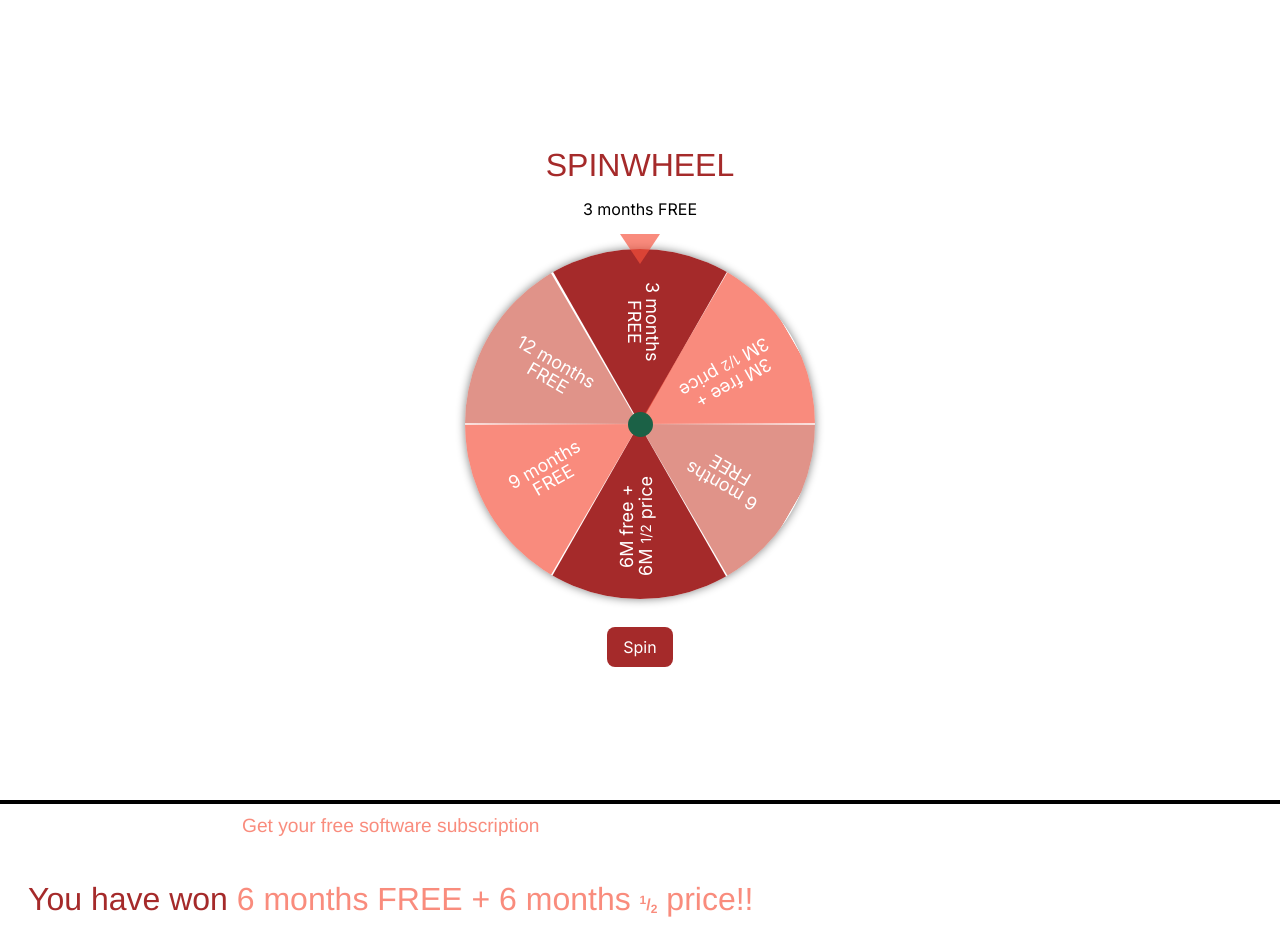
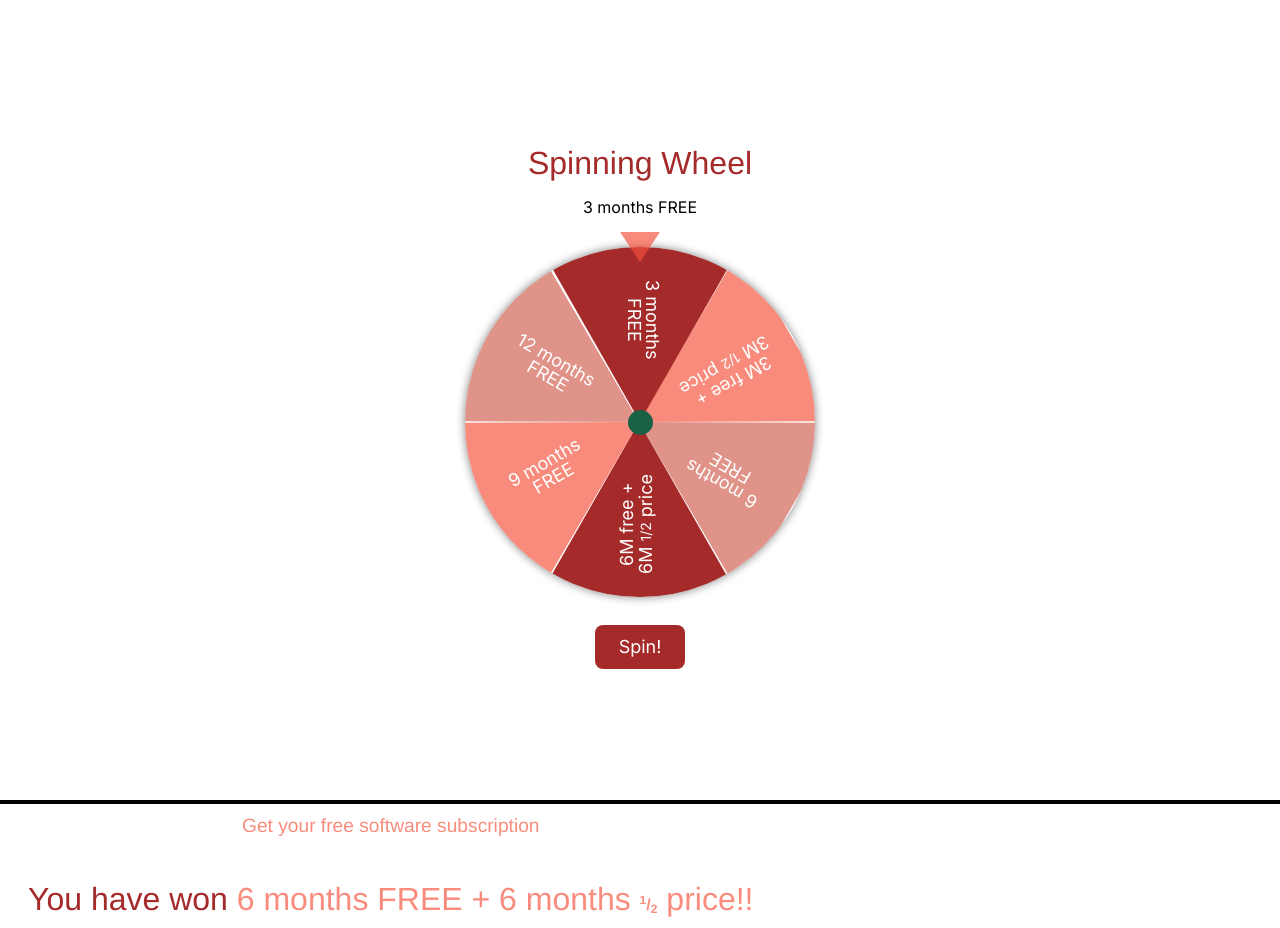
Before and after one commit to nacermanuel/proactiv-marketing, a Next.js app: page / in a window 1280 px wide. Shown: the part 820-1748 px from the top of the page. Built offline with nearby package versions, Linux system fonts and the light colour scheme.

Commit message:
spinning wheel styles update

```diff
--- a/app/components/Spinning/Spinning.jsx
+++ b/app/components/Spinning/Spinning.jsx
@@ -40,7 +40,7 @@ export const Spinning = () => {
   return (
 
     <div className="flex flex-col justify-center items-center w-full min-h-screen">
-      <p className="fontTitle">SPINWHEEL</p>
+      <p className="fontTitle">Spinning Wheel</p>
       <div id='containerSpinner' className='h-auto w-[95%] flex flex-col justify-center items-center'>
         <p>{prize}</p>
         <div className='flex justify-center items-center my-7 px-2 transform scale-100'>
@@ -56,7 +56,7 @@ export const Spinning = () => {
           <div class="stoper"></div>
         </div>
       </div>
-      <button className='buttonsMain' onClick={handleSpin} >Spin</button>
+      <button className='px-6 py-2 bg-[#a52a2a] text-lg text-white rounded-lg' onClick={handleSpin} >Spin!</button>
 
     </div>
 
--- a/app/globals.css
+++ b/app/globals.css
@@ -72,7 +72,7 @@
   padding-top: 0.5rem;
   padding-bottom: 0.5rem;
   background-color: var(--color-primary);
-  color: rgb(255 255 255);
+  color: #ffffff;
   border-radius: 0.5rem;
 }
 
```
Also changed, not shown: app/components/CardSamples.jsx (added).
